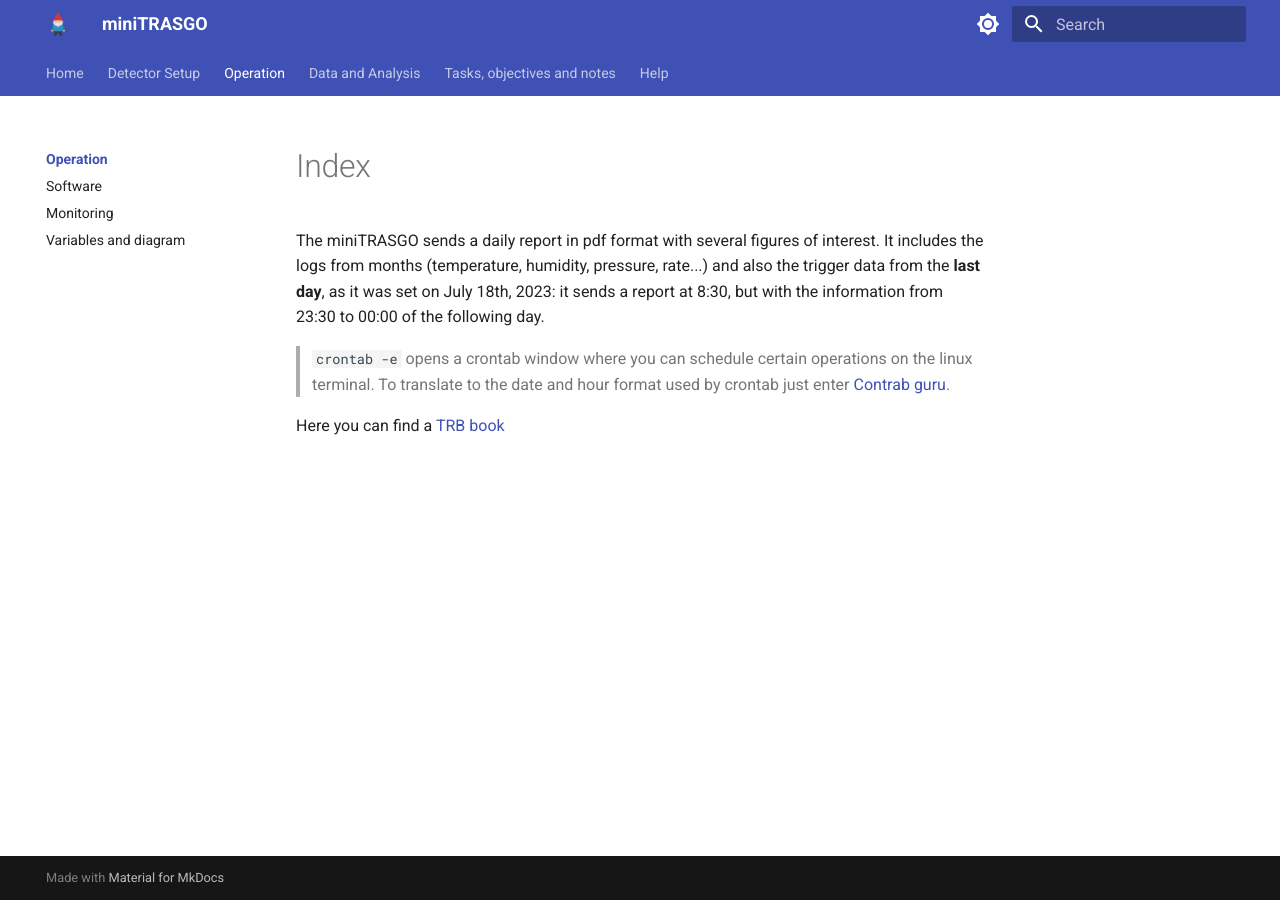
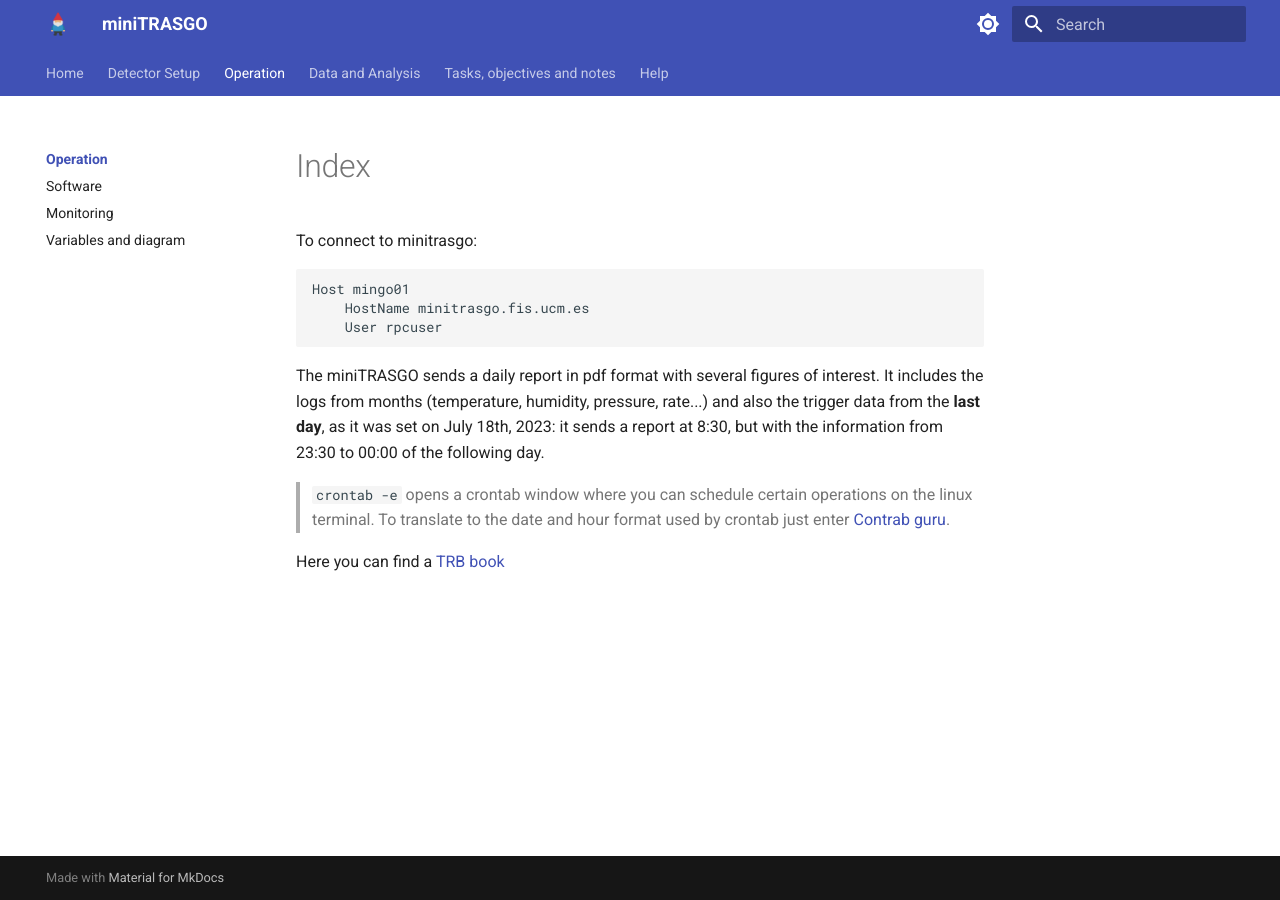
Before and after one commit to cayesoneira/miniTRASGO-documentation, an MkDocs documentation site: the page built from docs/operation/index.md, in a window 1280 px wide. Built offline with MkDocs 1.6.1 and Material for MkDocs 9.7.7, drawn with Linux system fonts in a browser that asks for light colours.

Commit message:
Update index.md

```diff
--- a/docs/operation/index.md
+++ b/docs/operation/index.md
@@ -1,3 +1,10 @@
+To connect to minitrasgo:
+
+    Host mingo01
+        HostName minitrasgo.fis.ucm.es
+        User rpcuser
+
+
 The miniTRASGO sends a daily report in pdf format with several figures of interest. It includes the logs from months (temperature, humidity, pressure, rate...) and also the trigger data from the **last day**, as it was set on July 18th, 2023: it sends a report at 8:30, but with the information from 23:30 to 00:00 of the following day.
 
 
```
